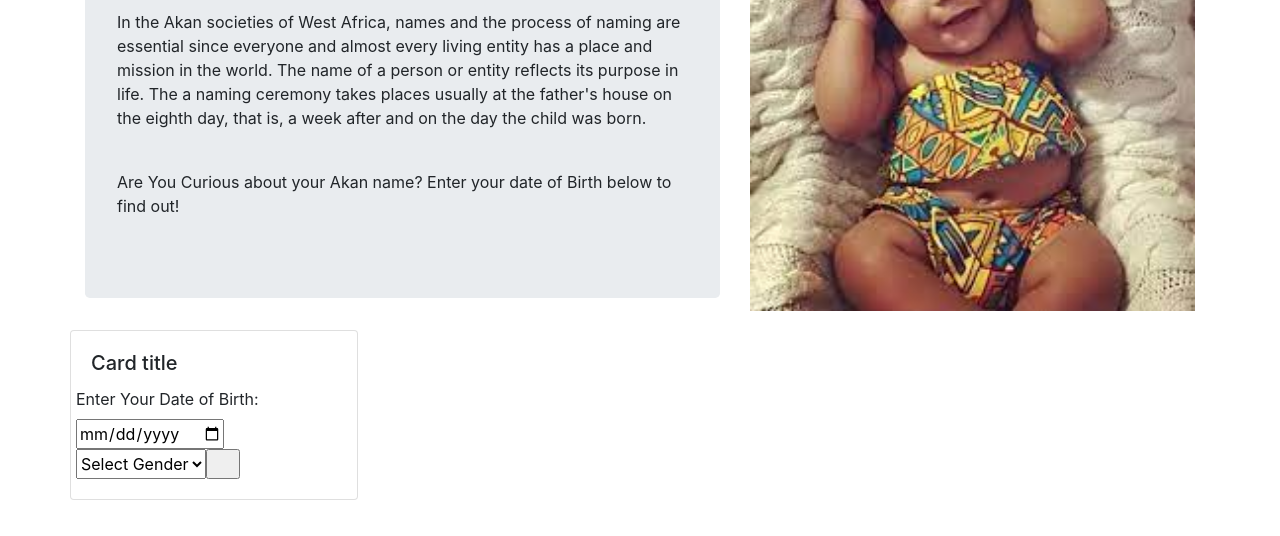
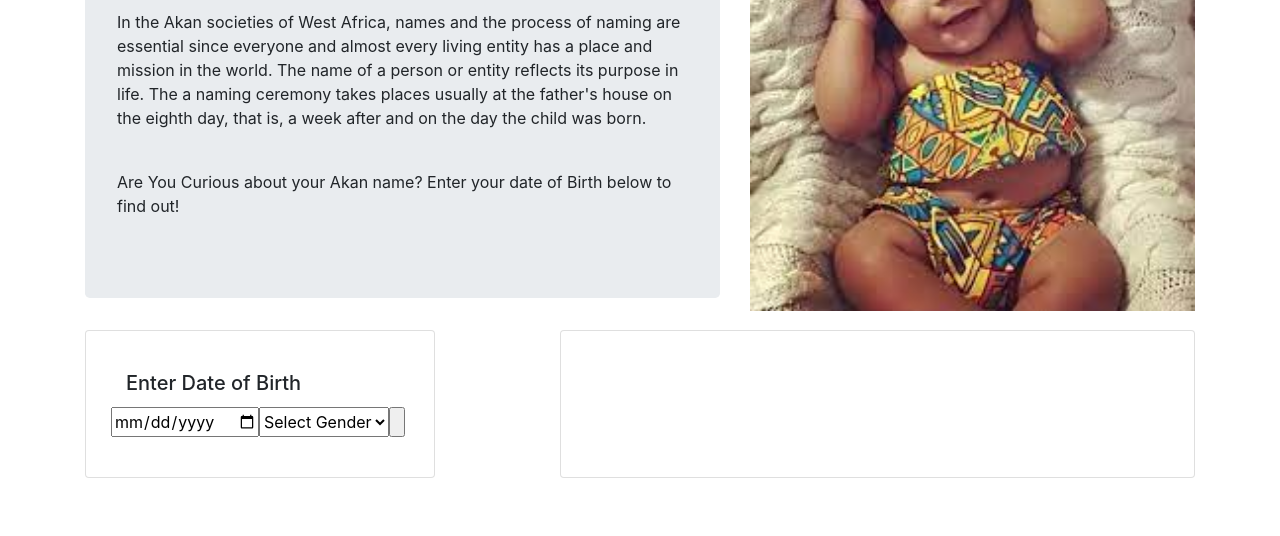
Before and after one commit to Zelawlaw/week2-IP-Akan-Name, a plain HTML site: page index.html in a window 1280 px wide. Shown: the part 150-686 px from the top of the page. Drawn offline with nearby package versions, Linux system fonts and the light colour scheme.

Commit message:
added card to display result

```diff
--- a/css/akan.css
+++ b/css/akan.css
@@ -4,3 +4,7 @@
   width: auto;
   margin: auto;
 }
+
+.card {
+    margin:auto;
+}
--- a/index.html
+++ b/index.html
@@ -13,7 +13,7 @@
   </head>
   <div class="container">
     <div class="row">
-      <h1> </h1>
+      <h1></h1>
       <p></p>
     </div>
     <div class="row">
@@ -25,12 +25,15 @@
             In the Akan societies of West Africa, names and the process of
             naming are essential since everyone and almost every living entity
             has a place and mission in the world. The name of a person or entity
-            reflects its purpose in life. The a naming ceremony takes places usually at the
-            father's house on the eighth day, that is, a week after and on the
-            day the child was born.
+            reflects its purpose in life. The a naming ceremony takes places
+            usually at the father's house on the eighth day, that is, a week
+            after and on the day the child was born.
           </p>
-          <br>
-          <p> Are You Curious about your Akan name? Enter your date of Birth below to find out!</p>
+          <br />
+          <p>
+            Are You Curious about your Akan name? Enter your date of Birth below
+            to find out!
+          </p>
         </div>
       </div>
 
@@ -63,12 +66,11 @@
       </div>
     </div>
     <div class="row">
-      <div class="card" style="width: 18rem">
-        <div class="card-body">
-          <h5 class="card-title">Card title</h5>
+      <div class="col-md-4">
+        <div class="card card-body h-100">
+          <div class="card-body ">
+            <h5 class="card-title">Enter Date of Birth</h5>
             <form class="row">
-            <label>Enter Your Date of Birth:</label>
-
               <input type="date" id="birthday" name="birthday" />
               <select name="gender" id="gender">
                 <option value="none" selected disabled hidden>
@@ -77,8 +79,17 @@
                 <option value="male">Male</option>
                 <option value="female">Female</option>
               </select>
-            <input type="button" id="submit" class="col-md-1" />
+              <input type="button" id="submit" />
             </form>
+          </div>
+        </div>
+      </div>
+      <div class="col-md-1"></div>
+      <div class="col-md-7">
+        <div class="card card-body h-100">
+          <div class="card-body">
+            <h2 id="akanName"></h2>
+          </div>
         </div>
       </div>
     </div>
```
Lines whose indentation alone changed are shown as unchanged.
